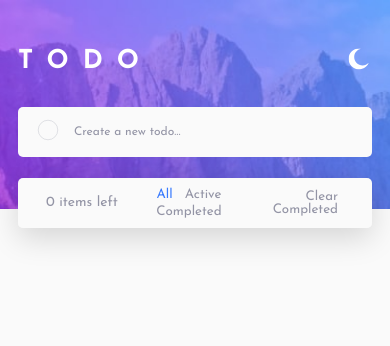
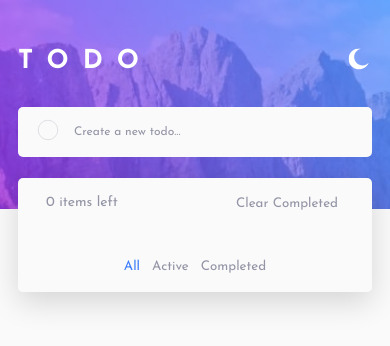
Before and after one commit to stephenway/todo-app, a Next.js app: page / in a window 390 px wide. Shown: the top 346 px of the page. Built offline with nearby package versions, Linux system fonts and the light colour scheme.

Commit message:
Split out filter from controller on mobile

```diff
--- a/components/TodoController.tsx
+++ b/components/TodoController.tsx
@@ -7,25 +7,30 @@ import TodoFilterGroup from "./TodoFilterGroup";
 
 interface TodoControllerProps extends HTMLProps<HTMLLIElement> {
   className?: string;
-  hideFilters?: boolean;
 }
 
 const TodoController = ({
   className,
-  hideFilters,
   ...props
 }: TodoControllerProps): JSX.Element => {
   const { todos, clearCompleted } = useTodos();
   const numActive = todos ? todos.filter((t: Todo) => !t.complete).length : 0;
 
   return (
+    <>
       <li className={`${styles.root} ${className || ""}`} {...props}>
         <span>{numActive} items left</span>
-      {!hideFilters && <TodoFilterGroup className={styles.filterGroup} />}
+        <TodoFilterGroup
+          className={`${styles.filterGroup} ${styles.hideMobile}`}
+        />
         <Button className={styles.completedButton} onClick={clearCompleted}>
           Clear Completed
         </Button>
       </li>
+      <li className={`${styles.root} ${styles.leader} ${styles.hideDesktop}`}>
+        <TodoFilterGroup />
+      </li>
+    </>
   );
 };
 
--- a/components/TodoList.tsx
+++ b/components/TodoList.tsx
@@ -5,6 +5,7 @@ import { type Todos, type Todo } from "../interfaces";
 import TodoItem from "./TodoItem";
 import TodoController from "./TodoController";
 import { useCallback } from "react";
+import TodoFilterGroup from "./TodoFilterGroup";
 
 const TodoList = (): JSX.Element => {
   const { todos, setTodos } = useTodos();
--- a/styles/TodoController.module.css
+++ b/styles/TodoController.module.css
@@ -26,3 +26,20 @@
 .completedButton {
   text-align: right;
 }
+
+.leader {
+  margin-top: 1em;
+  text-align: center;
+}
+
+@media (max-width: 768px) {
+  .hideMobile {
+    display: none;
+  }
+}
+
+@media (min-width: 768px) {
+  .hideDesktop {
+    display: none;
+  }
+}
```
Lines whose indentation alone changed are shown as unchanged.
